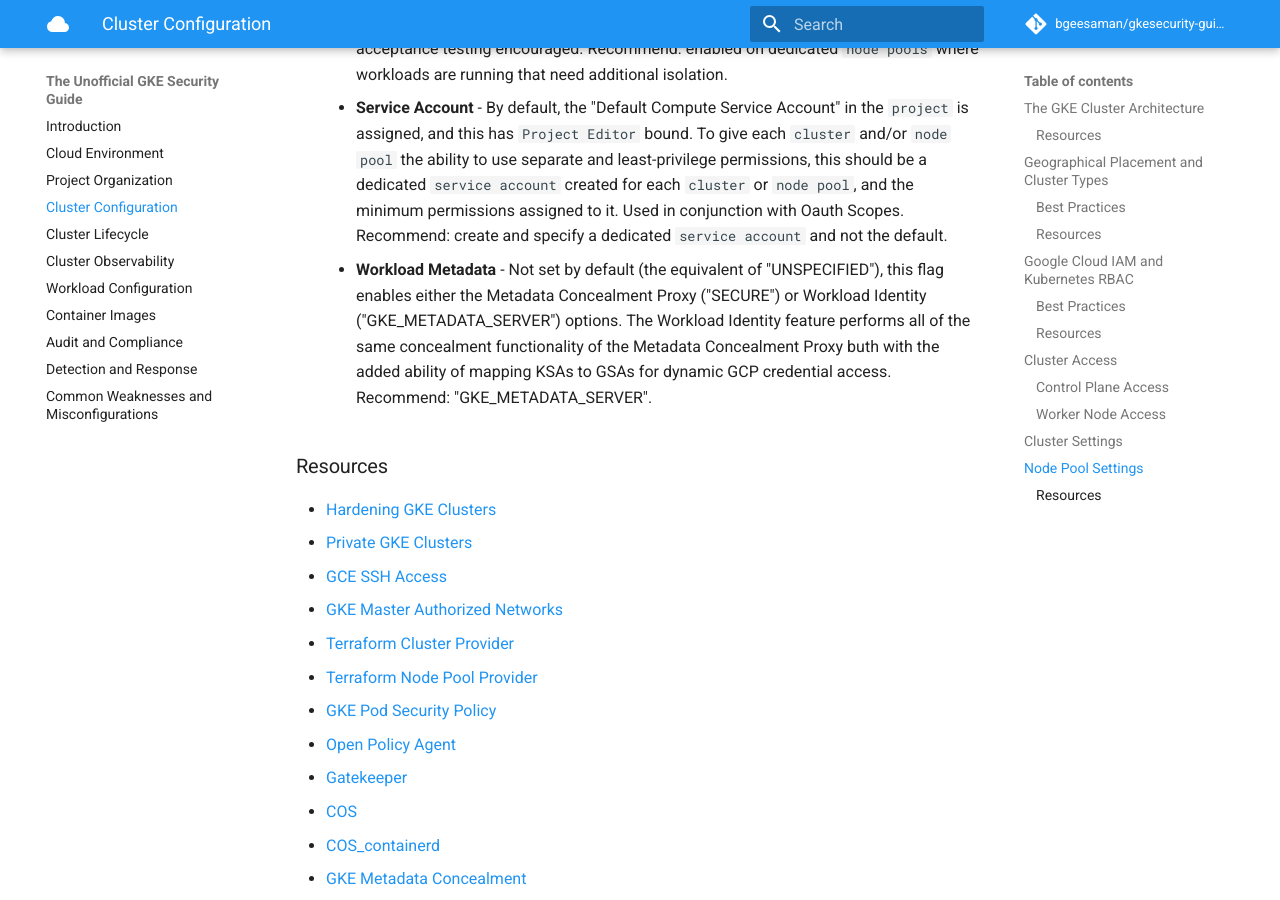
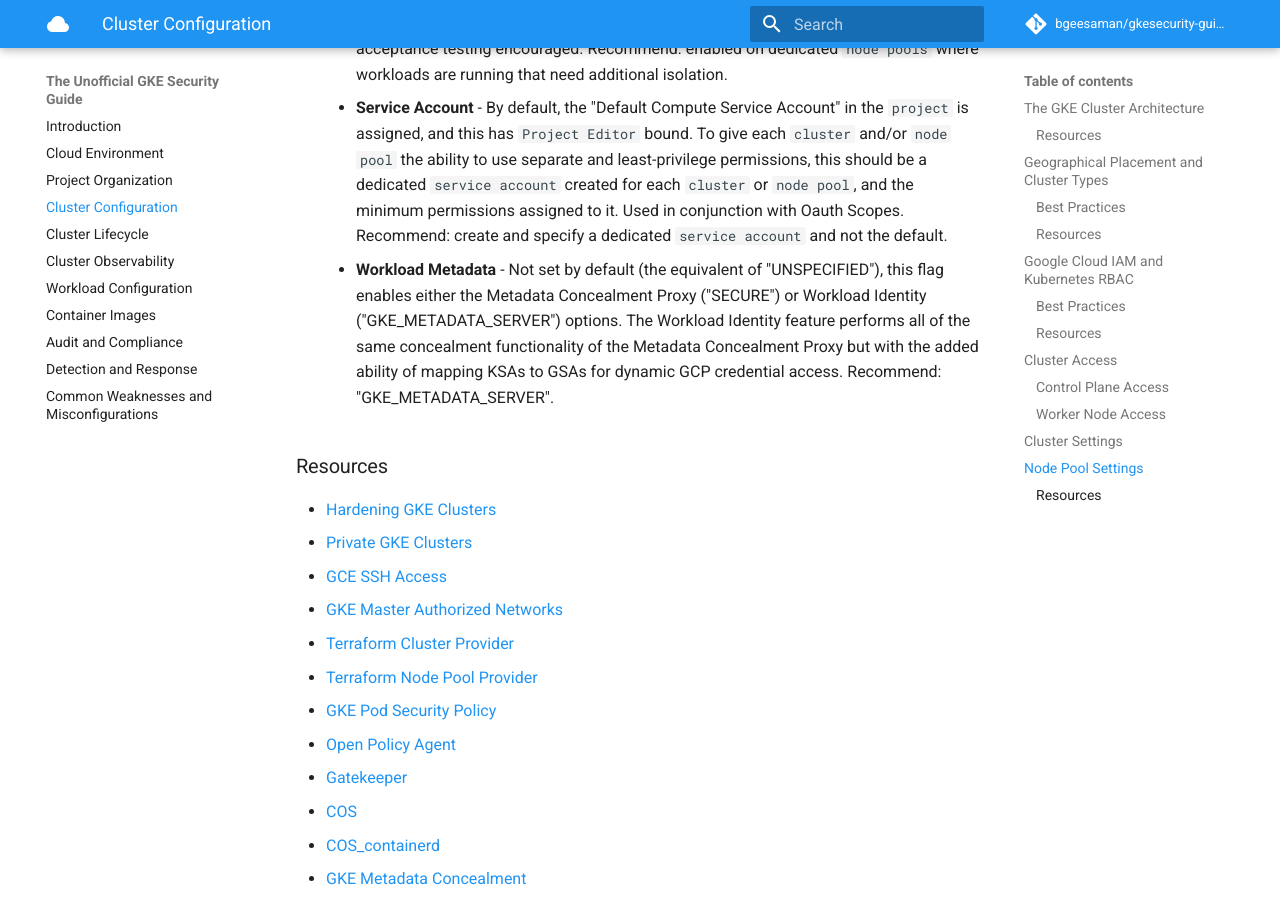
Before and after one commit to bgeesaman/gkesecurity-guide, an MkDocs documentation site: the page built from docs/cluster_configuration.md, in a window 1280 px wide and 900 px high, scrolled down 10651 px. Built offline with MkDocs 1.6.1 and Material for MkDocs 9.7.7, drawn with Linux system fonts in a browser that asks for light colours; comment, search, counter and statistics services are not loaded; some of the changed text lies outside the part shown.

Commit message:
Update cluster_configuration.md
Fixed a few formatting issues

```diff
--- a/docs/cluster_configuration.md
+++ b/docs/cluster_configuration.md
@@ -133,7 +133,7 @@
 * **Addons Config**
     * **HTTP Load Balancing** - Enabled by default, this installs the `ingress-gce` HTTP/S Load Balancing and Ingress Controller.  It can be disabled to allow for installation of a different ingress controller solution or left implemented but unused.  Recommend: enabled.
     * **Kubernetes Dashboard** - Now disabled by default, this installs a Kubernetes dashboard deployment inside the `cluster`.  Historically, the dashboard has been misconfigured and has had a small number of security issues that have led to compromises.  With the GCP console providing all the dashboard features needed, this can and should be disabled.  Clusters that were originally created in the Kubernetes `1.6` era and upgraded to the present may still have this enabled.  Recommend: Disabled.
-    * **Network Policy** - Disabled by default, this installs the Calico CNI components which enables the configuration of `networkpolicy` resources in the Kubernetes API that can restrict `pod'-to-`pod` communication.  It is "safe" to enable by default as the default effect of the `networkpolicy` configuration in Kubernetes is "allow all traffic" until a `networkpolicy` is defined. Recommend: Enabled.
+    * **Network Policy** - Disabled by default, this installs the Calico CNI components which enables the configuration of `networkpolicy` resources in the Kubernetes API that can restrict `pod-to-pod` communication.  It is "safe" to enable by default as the default effect of the `networkpolicy` configuration in Kubernetes is "allow all traffic" until a `networkpolicy` is defined. Recommend: Enabled.
     * **Istio** - Disabled by default, this installs the Google-managed deployment of Istio inside the `cluster`.  Istio can provide interesting security-related features like "mutual TLS" encryption for traffic between `pods` in the `mesh`, deep traffic inspection in the form of network traces, and granular role-based permissions for egress network traffic and Layer 7 access controls.  In terms of complexity, Istio adds over 50 custom resource definitions that a security team will need to analyze and understand to have awareness of the security posture of the `cluster`. Recommend: "Disabled" until the features are needed.
 * **Database Encryption** - Disabled by default, this enables an integration with Cloud KMS to have the API server access a Cloud KMS key to encrypt and decrypt the contents of `secrets` as they are stored and accessed from `etcd`.  In environments where the control plane nodes are potentially accessible, this makes the compromise of a dedicated `etcd` system or `etcd` backup more difficult to extract the `secrets` in plain-text.  In GKE, the control plane systems are not accessible directly by users or attackers, so this adds marginal benefit aside from satisfying regulatory requirements of "databases must encrypt sensitive records at the row-level". Recommend: "Disabled" unless compliance requirements dictate.
 * **Default Max Pods Per Node** - Controls how many `pods` can run on a single node.  The default is the hard-coded maximum of 110, but this can be reduced to 64, 32, 16, or 8 if the workload profile is known.  This causes the `subnet` allocated to each GKE `node` to go from a `/24` down to a `/25`, `/26`, and so on, and it can greatly reduce IP address consumption of precious RFC1918 space.  Recommend: the default of 110 unless specific IP space or capacity needs require smaller.
@@ -170,7 +170,7 @@
     * **Oauth Scopes** - `oauth scopes` serve to "scope" or "limit" the GCP APIs that the credentials of the attached `service account` can access.  It is the _intersection_ or "overlap" of the permissions granted by the `oauth scopes` and the Service Account that defines the actual access.  If a `service account` attached to the `node pool` is granted `Project Owner` but is only assigned the `https://www.googleapis.com/auth/logging.write` `oauth scope`, then those credentials can only write logs to Stackdriver.  Additionally, if the `oauth scope` was `https://www.googleapis.com/auth/cloud-platform` (an alias for "*" or "any GCP API") but the `service account` was only granted `roles/logging.writer`, then those credentials can still only be used to write logs to Stackdriver.  Avoid granting `cloud-platform` or `compute` `oauth scopes`, especially when paired with `Project Editor` or `Project Owner` or `Compute Admin` IAM roles, or any `pod` can leverage that access!  Recommend: the `oauth scopes` assigned to new clusters by default in GKE `1.12+`.
     * **Sandbox Config (Gvisor)** - Disabled by default, this allows the `nodes` to run `pods` with the `gVisor` sandboxing technology.  This provides much greater isolation of the container and its ability to interact with the host kernel, but certain `pod` features are not supported.  Disk performance of those `pods` will be negatively affected, so additional acceptance testing encouraged. Recommend: enabled on dedicated `node pools` where workloads are running that need additional isolation.
     * **Service Account** - By default, the "Default Compute Service Account" in the `project` is assigned, and this has `Project Editor` bound.  To give each `cluster` and/or `node pool` the ability to use separate and least-privilege permissions, this should be a dedicated `service account` created for each `cluster` or `node pool`, and the minimum permissions assigned to it.  Used in conjunction with Oauth Scopes.  Recommend: create and specify a dedicated `service account` and not the default.
-    * **Workload Metadata** - Not set by default (the equivalent of "UNSPECIFIED"), this flag enables either the Metadata Concealment Proxy ("SECURE") or Workload Identity ("GKE_METADATA_SERVER") options.  The Workload Identity feature performs all of the same concealment functionality of the Metadata Concealment Proxy buth with the added ability of mapping KSAs to GSAs for dynamic GCP credential access.  Recommend: "GKE_METADATA_SERVER".
+    * **Workload Metadata** - Not set by default (the equivalent of "UNSPECIFIED"), this flag enables either the Metadata Concealment Proxy ("SECURE") or Workload Identity ("GKE_METADATA_SERVER") options.  The Workload Identity feature performs all of the same concealment functionality of the Metadata Concealment Proxy but with the added ability of mapping KSAs to GSAs for dynamic GCP credential access.  Recommend: "GKE_METADATA_SERVER".
 
 ### Resources
 
```
Also changed, not shown: other parts of docs/cluster_configuration.md (+1 -1 lines).
